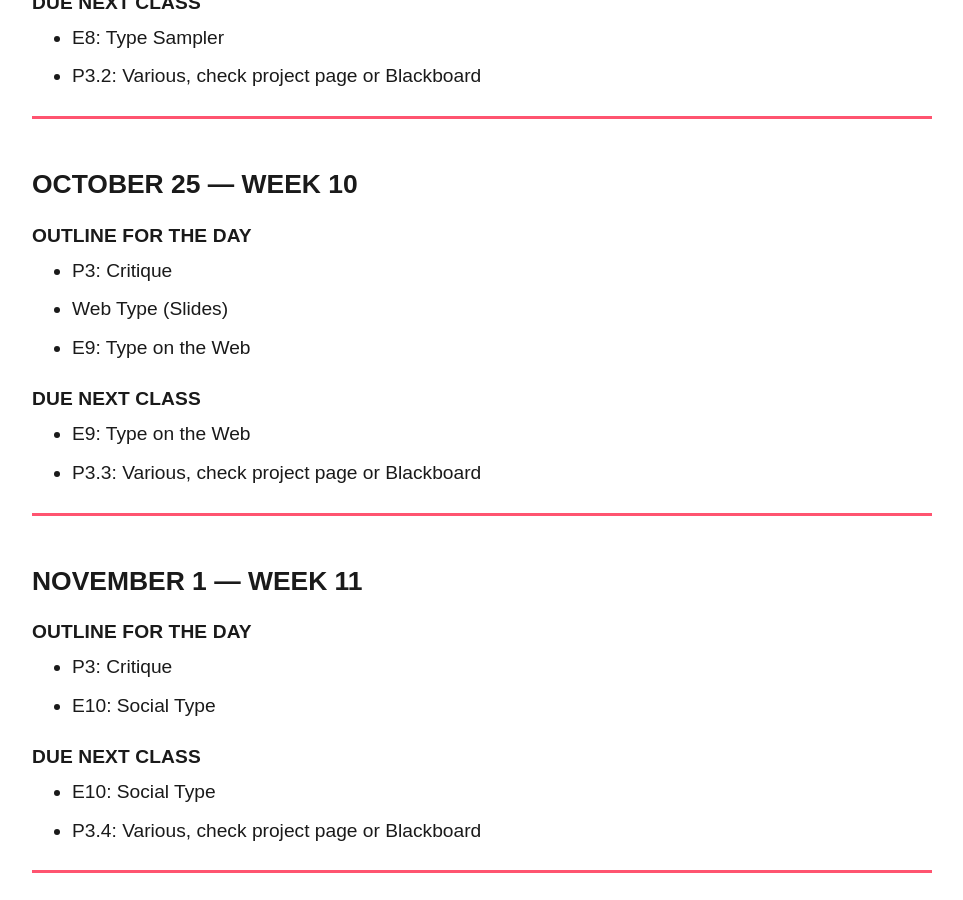
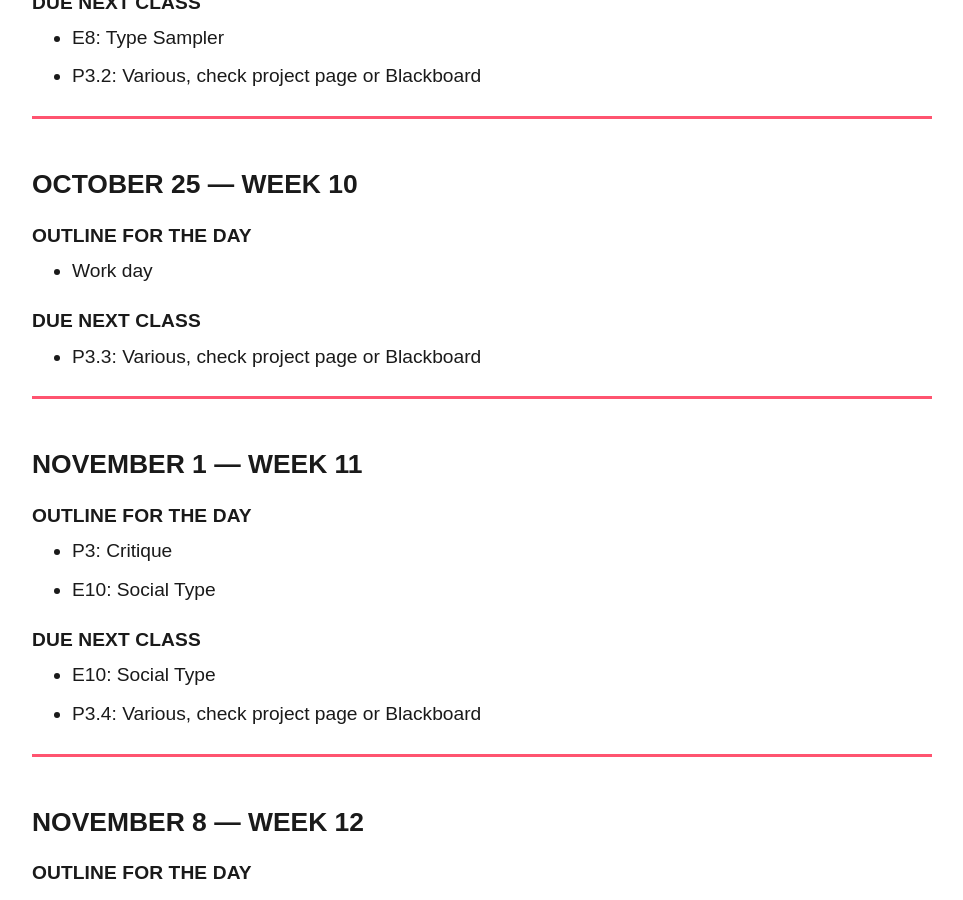
Before and after one commit to gmu-gd/type22-fall, a Jekyll site: the page built from schedule/index.md, in a window 1280 px wide and 900 px high, scrolled down 4439 px. Shown: the whole window, without its empty margins (0-963 px from the left). Built offline with Jekyll 4.4.1, drawn with Linux system fonts in a browser that asks for light colours; some web fonts are replaced.

Commit message:
Update index.md

```diff
--- a/schedule/index.md
+++ b/schedule/index.md
@@ -146,12 +146,12 @@ This schedule is a rough outline for class each week. It is very subject to chan
 
 ### October 25 &mdash; Week 10
 #### Outline for the Day
-* P3: Critique
-* Web Type (Slides)
-* E9: Type on the Web
+* Work day
+<!-- * Web Type (Slides) -->
+<!-- * E9: Type on the Web -->
 
 #### Due Next Class
-* E9: Type on the Web
+<!-- * E9: Type on the Web -->
 * P3.3: Various, check project page or Blackboard
 
 ---
```
